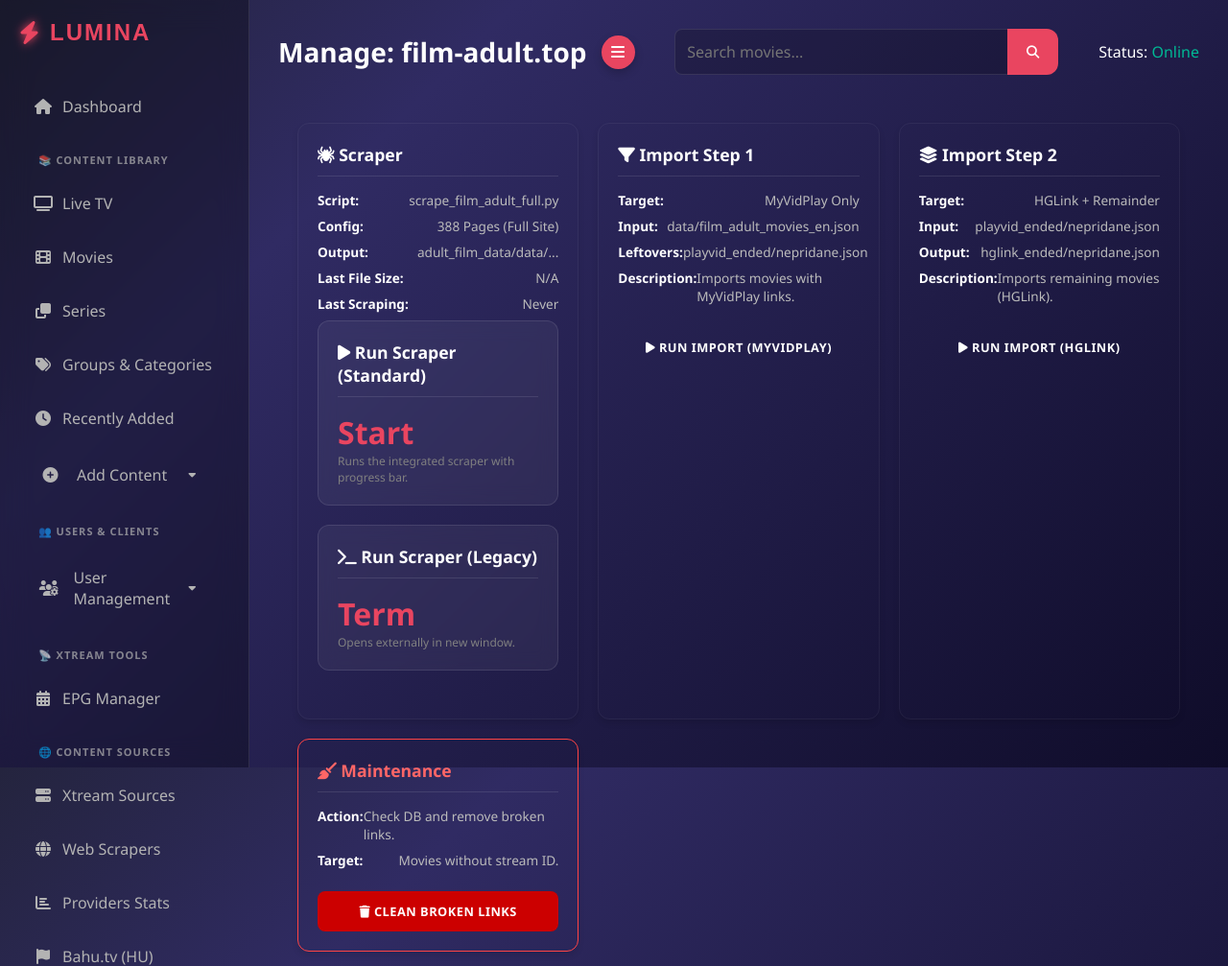
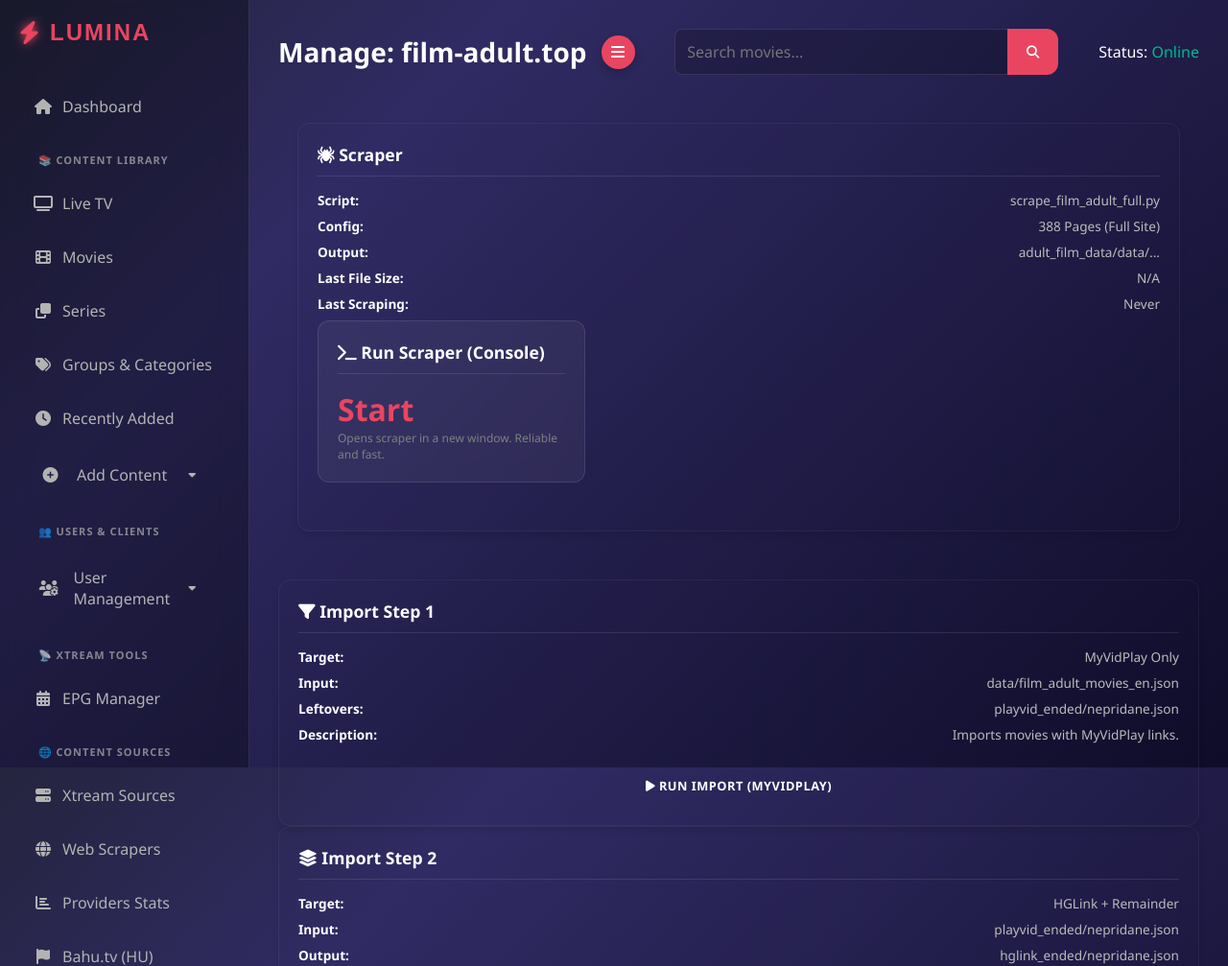
Before and after one commit to sonics007/Lumina, a Flask app: page /sources/film-adult-manage in a window 1280 px wide. Shown: the top 1007 px of the page at 96% size. Run offline with Flask 3, Linux system fonts and the light colour scheme.

Commit message:
Replace Standard Scraper with Legacy Console Scraper to prevent UI freeze and ensure reliability

```diff
--- a/app/templates/sources_film_adult.html
+++ b/app/templates/sources_film_adult.html
@@ -16,94 +16,14 @@
                 <p><strong>Last Scraping:</strong> {{ scrape_time }}</p>
             </div>
             <div class="card-grid">
-                <div class="card" onclick="openScraperModal()">
-                    <h3><i class="fas fa-play"></i> Run Scraper (Standard)</h3>
+                <!-- Standard Scraper removed due to freezing issues. Using Reliable Console Runner. -->
+                <div class="card" onclick="runScript('scrape')" style="width: 100%; max-width: 400px; cursor: pointer;">
+                    <h3><i class="fas fa-terminal"></i> Run Scraper (Console)</h3>
                     <div class="value">Start</div>
-                    <p style="color:grey; font-size:12px;">Runs the integrated scraper with progress bar.</p>
-                </div>
-
-                <div class="card" onclick="runScript('scrape')">
-                    <h3><i class="fas fa-terminal"></i> Run Scraper (Legacy)</h3>
-                    <div class="value">Term</div>
-                    <p style="color:grey; font-size:12px;">Opens externally in new window.</p>
-                </div>
-            </div>
-
-            <!-- Scraper Modal -->
-            <div id="scraperModal" class="lightbox" style="display:none; align-items:center; justify-content:center;">
-                <div
-                    style="background: var(--bg-color); width: 600px; padding: 30px; border-radius: 12px; border: 1px solid var(--glass-border); position: relative;">
-                    <button onclick="closeScraperModal()"
-                        style="position:absolute; top:15px; right:15px; background:none; border:none; color:white; font-size:20px; cursor:pointer;">&times;</button>
-                    <h2>Scraper Progress</h2>
-                    <div style="margin: 20px 0;">
-                        <div style="display:flex; justify-content:space-between; margin-bottom:5px;">
-                            <span id="scrStatus">Idle</span>
-                            <span id="scrPage">Page 0/0</span>
-                        </div>
-                        <div style="width:100%; height:10px; background:#333; border-radius:5px; overflow:hidden;">
-                            <div id="scrBar"
-                                style="width:0%; height:100%; background:var(--accent-color); transition: width 0.3s;">
-                            </div>
-                        </div>
-                        <p style="text-align:center; font-size:12px; color:grey; margin-top:5px;">Movies Found: <span
-                                id="scrFound" style="color:white; font-weight:bold;">0</span></p>
-                    </div>
-
-                    <div id="scrLog"
-                        style="height:150px; overflow-y:auto; background:rgba(0,0,0,0.3); padding:10px; font-family:monospace; font-size:12px; border-radius:6px; margin-bottom:20px;">
-                        Ready to start...
-                    </div>
-
-                    <div style="display:flex; gap:10px; justify-content:flex-end;">
-                        <button onclick="startScrape()" class="btn btn-primary">Start</button>
-                        <button onclick="stopScrape()" class="btn btn-danger">Stop</button>
+                    <p style="color:grey; font-size:12px;">Opens scraper in a new window. Reliable and fast.</p>
                 </div>
             </div>
         </div>
-
-            <script>
-                let pollInterval;
-
-                function openScraperModal() {
-                    document.getElementById('scraperModal').style.display = 'flex';
-                    pollStatus();
-                    pollInterval = setInterval(pollStatus, 1000);
-                }
-
-                function closeScraperModal() {
-                    document.getElementById('scraperModal').style.display = 'none';
-                    clearInterval(pollInterval);
-                }
-
-                async function startScrape() {
-                    await fetch('/api/scraper/start', { method: 'POST' });
-                }
-
-                async function stopScrape() {
-                    await fetch('/api/scraper/stop', { method: 'POST' });
-                }
-
-                async function pollStatus() {
-                    const res = await fetch('/api/scraper/status');
-                    const data = await res.json();
-
-                    document.getElementById('scrStatus').innerText = data.status;
-                    document.getElementById('scrPage').innerText = `Page ${data.current_page} / ${data.max_pages}`;
-                    document.getElementById('scrFound').innerText = data.total_found;
-
-                    // Log
-                    const logDiv = document.getElementById('scrLog');
-                    logDiv.innerHTML = data.log.join('<br>');
-                    logDiv.scrollTop = logDiv.scrollHeight;
-
-                    // Bar
-                    if (data.max_pages > 0) {
-                        const pct = (data.current_page / data.max_pages) * 100;
-                        document.getElementById('scrBar').style.width = pct + '%';
-                    }
-                }
-            </script>
     </div>
 
     <!-- Import 1 Card -->
```
Lines whose indentation alone changed are shown as unchanged.
